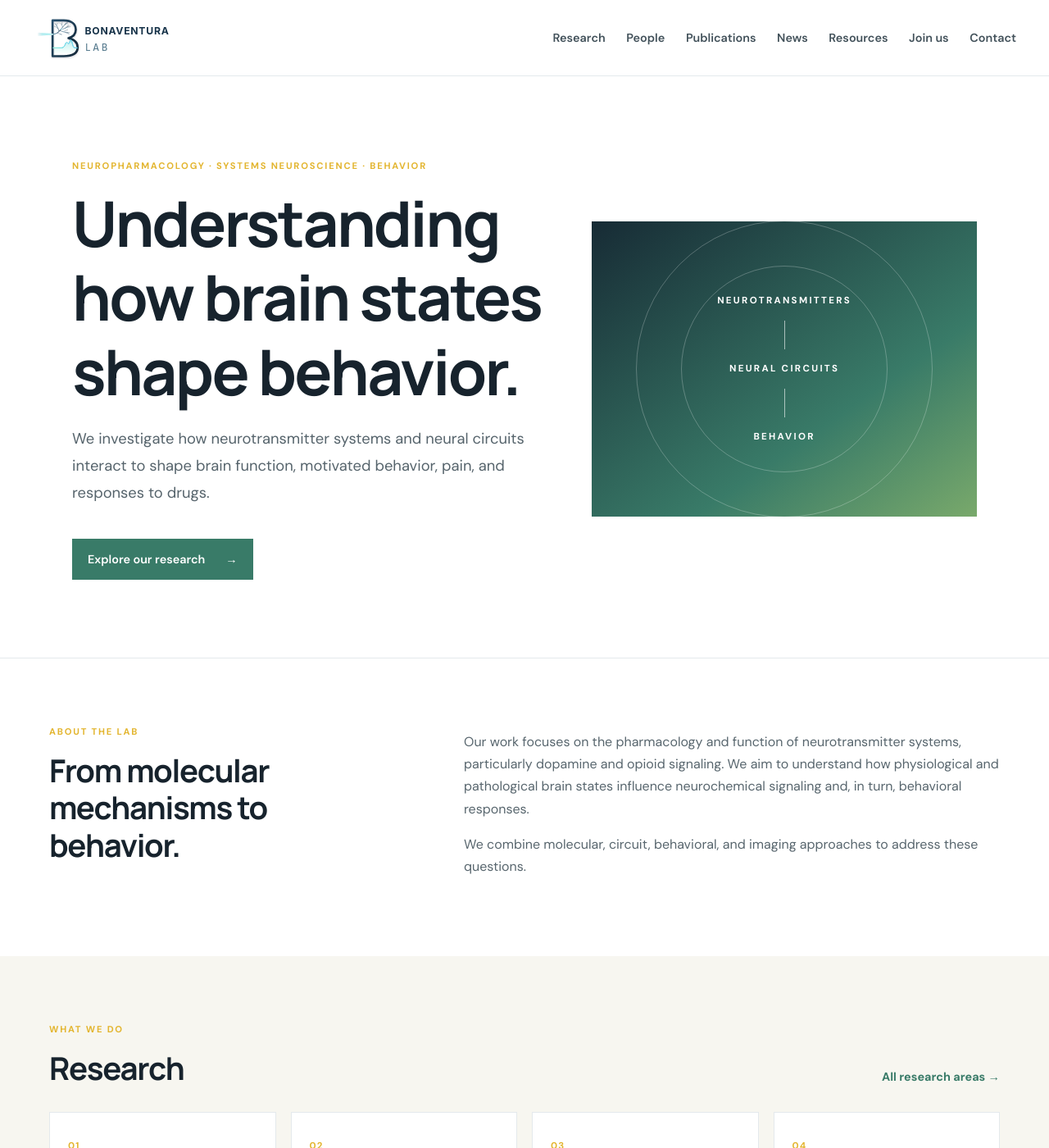
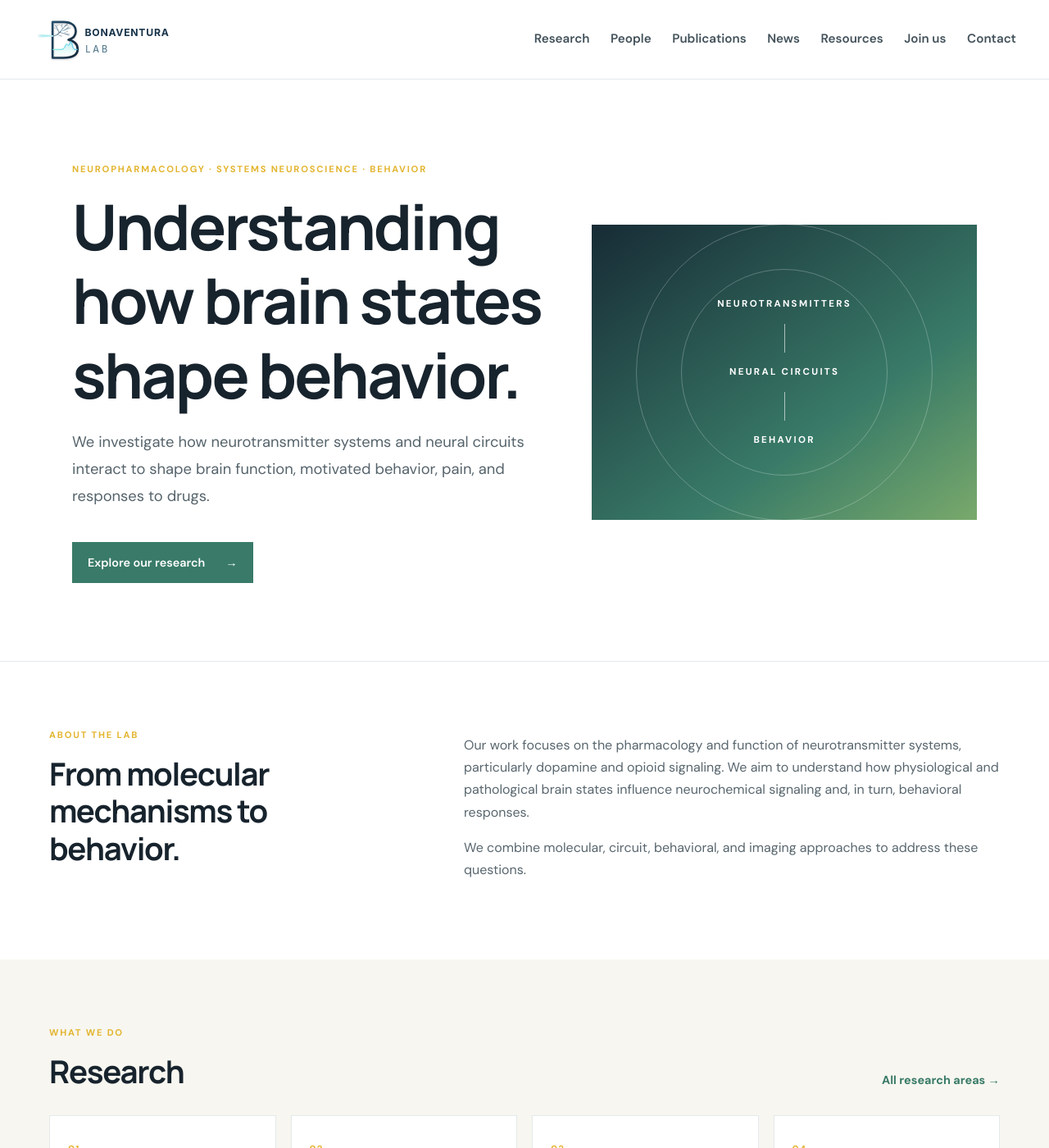
Before and after one commit to BonaventuraLab/BonaventuraLab.github.io, a Jekyll site: the page built from index.md, in a window 1280 px wide and 1400 px high. Shown: the whole window at 82% size. Built offline with Jekyll 4.4.1, drawn with Linux system fonts in a browser that asks for light colours.

Commit message:
Update main.css

```diff
--- a/assets/css/main.css
+++ b/assets/css/main.css
@@ -37,10 +37,9 @@ p{margin:.5rem 0 1rem}
 }
 
 .header-inner {
-  width: 100%;
   max-width: 1500px;
   margin: auto;
-  padding: 20px 40px;
+  padding: 22px 40px;
   display: flex;
   align-items: center;
   justify-content: space-between;
@@ -65,20 +64,32 @@ p{margin:.5rem 0 1rem}
   max-height: 90px;
   height: auto;
   object-fit: contain;
+  transition: opacity 0.2s ease;
+}
+
+.brand:hover .site-logo {
+  opacity: 0.78;
 }
 
 .site-nav {
   display: flex;
   align-items: center;
-  gap: clamp(14px, 2vw, 30px);
+  justify-content: flex-end;
+  gap: clamp(16px, 2vw, 32px);
   margin-left: auto;
 }
 
 .site-nav a {
-  font-size: 0.9rem;
+  font-size: 0.95rem;
   color: #42515a;
   font-weight: 600;
   white-space: nowrap;
+  transition: color 0.2s ease;
+}
+
+.site-nav a:hover {
+  color: var(--accent-dark);
+  text-decoration: none;
 }
 
 .site-nav a[aria-current=page] {
@@ -96,13 +107,21 @@ p{margin:.5rem 0 1rem}
 
 @media (max-width: 900px) {
   .header-inner {
-    padding: 16px 24px;
+    padding: 18px 24px;
     gap: 16px;
   }
 
   .site-logo {
     width: 230px;
     max-height: 75px;
+  }
+
+  .site-nav {
+    gap: 14px;
+  }
+
+  .site-nav a {
+    font-size: 0.85rem;
   }
 }
 
```
